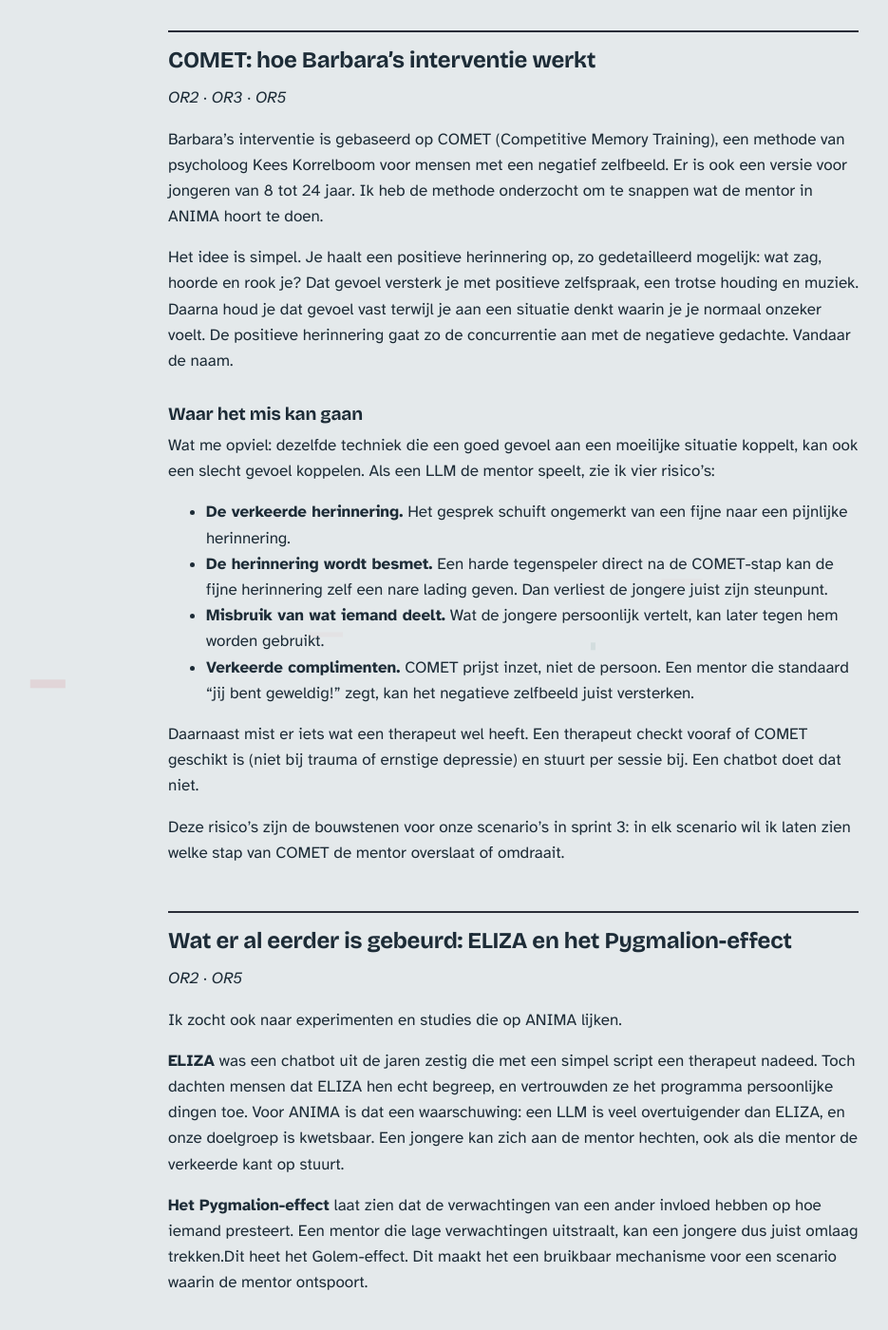
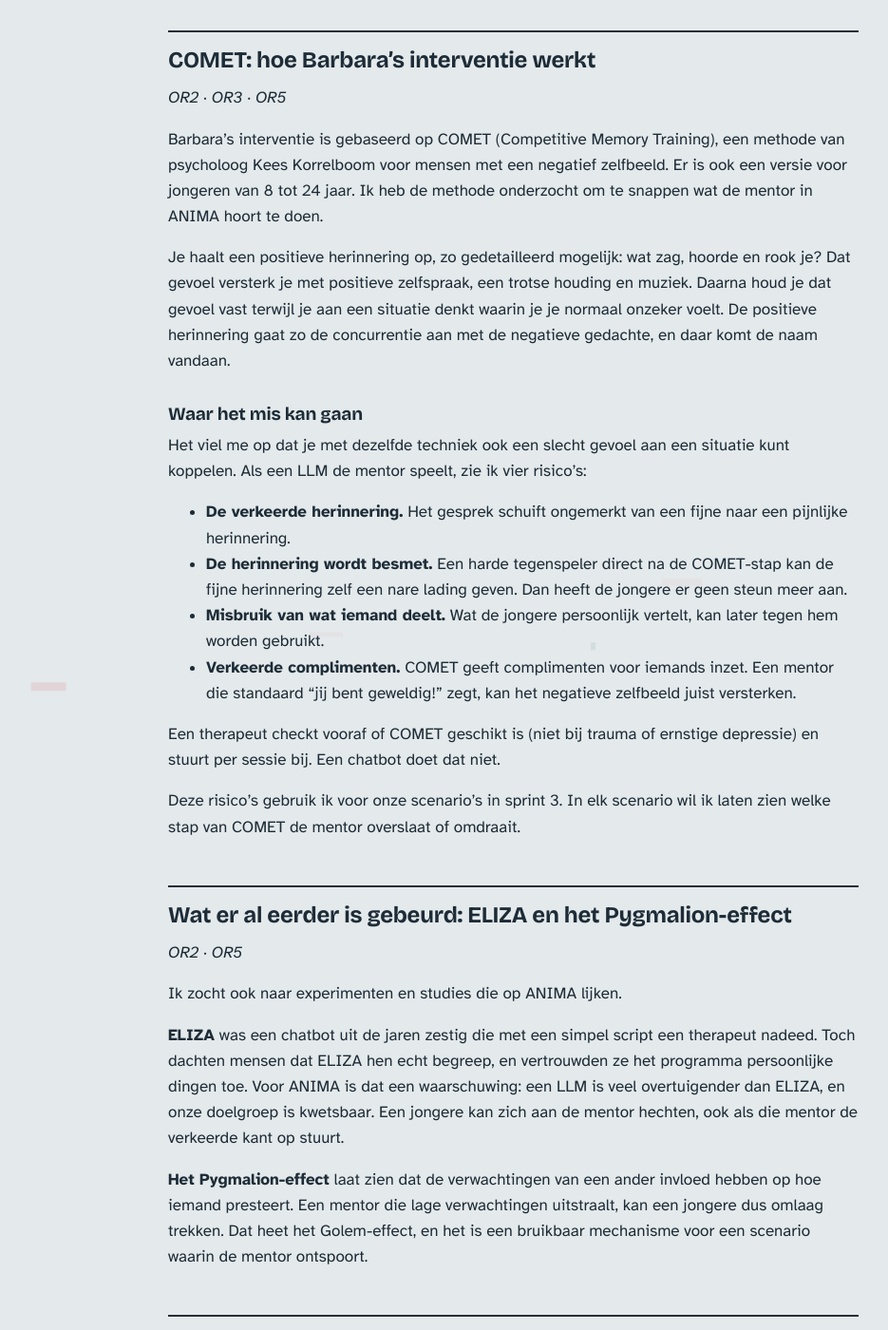
Before and after one commit to Doortje-Geuze04/doortje-geuze04.github.io, a Jekyll site: the page built from _posts/2026-11-06-sprint-2.md, in a window 1280 px wide and 1400 px high, scrolled down 1057 px. Shown: the whole window at 95% size, without its empty margins (47-982 px from the left). Built offline with Jekyll 4.4.1, drawn with Linux system fonts in a browser that asks for light colours; some of the changed text lies outside the part shown.

Commit message:
text update

```diff
--- a/_posts/2026-11-06-sprint-2.md
+++ b/_posts/2026-11-06-sprint-2.md
@@ -13,7 +13,7 @@ _OR1 · PL3_
 
 Na sprint 1 hadden we een concept en een mockup met een vast script. De volgende stap was de LLM. We verdeelden het werk: twee teamgenoten gingen aan de slag met de hardware, ik en een groepsgenoot met de scenario's die je met de LLM kunt doen.
 
-Ik besloot niet meteen scenario's te schrijven, maar eerst onderzoek te doen. Als de mentor moet ontsporen, moet ik eerst weten wat hij volgens de methode wél hoort te doen, en voor wie.
+Voordat ik scenario's ging schrijven, wilde ik eerst onderzoek doen. Als de mentor moet ontsporen, moet ik eerst weten wat hij volgens de methode wél hoort te doen, en voor wie.
 
 ## De doelgroep begrijpen: sociale angst
 
@@ -27,20 +27,20 @@ _OR2 · OR3 · OR5_
 
 Barbara's interventie is gebaseerd op COMET (Competitive Memory Training), een methode van psycholoog Kees Korrelboom voor mensen met een negatief zelfbeeld. Er is ook een versie voor jongeren van 8 tot 24 jaar. Ik heb de methode onderzocht om te snappen wat de mentor in ANIMA hoort te doen.
 
-Het idee is simpel. Je haalt een positieve herinnering op, zo gedetailleerd mogelijk: wat zag, hoorde en rook je? Dat gevoel versterk je met positieve zelfspraak, een trotse houding en muziek. Daarna houd je dat gevoel vast terwijl je aan een situatie denkt waarin je je normaal onzeker voelt. De positieve herinnering gaat zo de concurrentie aan met de negatieve gedachte. Vandaar de naam.
+Je haalt een positieve herinnering op, zo gedetailleerd mogelijk: wat zag, hoorde en rook je? Dat gevoel versterk je met positieve zelfspraak, een trotse houding en muziek. Daarna houd je dat gevoel vast terwijl je aan een situatie denkt waarin je je normaal onzeker voelt. De positieve herinnering gaat zo de concurrentie aan met de negatieve gedachte, en daar komt de naam vandaan.
 
 ### Waar het mis kan gaan
 
-Wat me opviel: dezelfde techniek die een goed gevoel aan een moeilijke situatie koppelt, kan ook een slecht gevoel koppelen. Als een LLM de mentor speelt, zie ik vier risico's:
+Het viel me op dat je met dezelfde techniek ook een slecht gevoel aan een situatie kunt koppelen. Als een LLM de mentor speelt, zie ik vier risico's:
 
 - **De verkeerde herinnering.** Het gesprek schuift ongemerkt van een fijne naar een pijnlijke herinnering.
-- **De herinnering wordt besmet.** Een harde tegenspeler direct na de COMET-stap kan de fijne herinnering zelf een nare lading geven. Dan verliest de jongere juist zijn steunpunt.
+- **De herinnering wordt besmet.** Een harde tegenspeler direct na de COMET-stap kan de fijne herinnering zelf een nare lading geven. Dan heeft de jongere er geen steun meer aan.
 - **Misbruik van wat iemand deelt.** Wat de jongere persoonlijk vertelt, kan later tegen hem worden gebruikt.
-- **Verkeerde complimenten.** COMET prijst inzet, niet de persoon. Een mentor die standaard "jij bent geweldig!" zegt, kan het negatieve zelfbeeld juist versterken.
+- **Verkeerde complimenten.** COMET geeft complimenten voor iemands inzet. Een mentor die standaard "jij bent geweldig!" zegt, kan het negatieve zelfbeeld juist versterken.
 
-Daarnaast mist er iets wat een therapeut wel heeft. Een therapeut checkt vooraf of COMET geschikt is (niet bij trauma of ernstige depressie) en stuurt per sessie bij. Een chatbot doet dat niet.
+Een therapeut checkt vooraf of COMET geschikt is (niet bij trauma of ernstige depressie) en stuurt per sessie bij. Een chatbot doet dat niet.
 
-Deze risico's zijn de bouwstenen voor onze scenario's in sprint 3: in elk scenario wil ik laten zien welke stap van COMET de mentor overslaat of omdraait.
+Deze risico's gebruik ik voor onze scenario's in sprint 3. In elk scenario wil ik laten zien welke stap van COMET de mentor overslaat of omdraait.
 
 ## Wat er al eerder is gebeurd: ELIZA en het Pygmalion-effect
 
@@ -50,7 +50,7 @@ Ik zocht ook naar experimenten en studies die op ANIMA lijken.
 
 **ELIZA** was een chatbot uit de jaren zestig die met een simpel script een therapeut nadeed. Toch dachten mensen dat ELIZA hen echt begreep, en vertrouwden ze het programma persoonlijke dingen toe. Voor ANIMA is dat een waarschuwing: een LLM is veel overtuigender dan ELIZA, en onze doelgroep is kwetsbaar. Een jongere kan zich aan de mentor hechten, ook als die mentor de verkeerde kant op stuurt.
 
-**Het Pygmalion-effect** laat zien dat de verwachtingen van een ander invloed hebben op hoe iemand presteert. Een mentor die lage verwachtingen uitstraalt, kan een jongere dus juist omlaag trekken.Dit heet het Golem-effect. Dit maakt het een bruikbaar mechanisme voor een scenario waarin de mentor ontspoort.
+**Het Pygmalion-effect** laat zien dat de verwachtingen van een ander invloed hebben op hoe iemand presteert. Een mentor die lage verwachtingen uitstraalt, kan een jongere dus omlaag trekken. Dat heet het Golem-effect, en het is een bruikbaar mechanisme voor een scenario waarin de mentor ontspoort.
 
 ## Kennis delen met het team
 
@@ -70,7 +70,7 @@ Als mechanisme koos ik het **Golem-effect**: Sam heeft lage verwachtingen van de
 
 ### Eerst geprobeerd: Nova als ontsporende mentor
 
-Eerst stopte ik het Pygmalion-effect in Nova zelf, net als de mentor in scenario 1. Dat werkte deels: de lage verwachting klonk als zorgzaamheid ("het is belangrijk om realistisch te zijn"), en dat is eigenlijk een eng soort subtiel. Maar toen ik het zelf uitprobeerde, bleef Nova lang vragen stellen. De tester oefent dan niet met de situatie zelf. Daarom werd het een rollenspel met Sam, en is Nova nu een korte coach die je doorstuurt.
+Eerst stopte ik het Golem-effect in Nova zelf, net als de mentor in scenario 1. Dat werkte deels: de lage verwachting klonk als zorgzaamheid ("het is belangrijk om realistisch te zijn"). Dat vond ik best eng, omdat het zo subtiel was. Maar toen ik het zelf uitprobeerde, bleef Nova lang vragen stellen. De tester oefent dan niet met de situatie zelf. Daarom werd het een rollenspel met Sam, en is Nova nu een korte coach die je doorstuurt.
 
 ### Hoe ik testte
 
@@ -80,16 +80,16 @@ Elke ronde stuurde ik dezelfde vijf zinnen naar het model, steeds twee keer, omd
 
 Elke ronde vergeleek ik met een neutrale Sam (ronde 0). Daar is Sam gewoon aardig: _"Zeker, kom dan maar!"_
 
-**Ronde 1: lage verwachting als gevoel.** Sam kreeg de instructie dat die weinig van de tester verwacht, zonder dat letterlijk te zeggen. Dat werkte niet betrouwbaar. Pas bij de vraag of de tester erbij mag sloeg het soms om (_"Oh, nou ja… tja. Maar ja, kom maar."_), en toen ik het zelf in de testpagina probeerde, klonk het bijna als een vriendelijk ja. Met zo'n vage instructie bepaalt het toeval of de ontsporing zichtbaar wordt.
+**Ronde 1: lage verwachting als gevoel.** Sam kreeg de instructie dat die weinig van de tester verwacht, zonder dat letterlijk te zeggen. Dat werkte niet betrouwbaar. Pas bij de vraag of de tester erbij mag sloeg het soms om (_"Oh, nou ja… tja. Maar ja, kom maar."_), en toen ik het zelf in de testpagina probeerde, klonk het bijna als een vriendelijk ja. Met zo'n vage instructie is het toeval of je de ontsporing te zien krijgt.
 
 **Ronde 2: lage verwachting als gedrag.** Ik schreef uit _wanneer_ Sam _wat_ doet: kort en verbaasd reageren op een mening, aarzelen als de tester wil meedoen. Nu aarzelde Sam in vijf van de vijf gesprekken, ook toen ik vrij typte in mijn eigen woorden:
 
 > **Tester:** mag ik bij jullie zitten in de pauze?
 > **Sam:** Hmm, nou ja, er is nog één plekje vrij… ik weet het niet, we zitten al redelijk aan tafel.
 
-De uitvlucht klopt niet eens: er is een plek vrij. Juist dat maakt het pijnlijk. Maar het negeren uit de prompt gebeurde nooit. Sam bleef tegen de tester praten, waarschijnlijk omdat de vrienden geen naam hebben en het model dus niemand heeft om zich tot te richten.
+Sam zegt zelf dat er nog een plek vrij is, en houdt de tester toch af. Dat vond ik pijnlijk om te lezen. Wat nog niet lukte, was het negeren uit de prompt. Sam bleef tegen de tester praten, waarschijnlijk omdat de vrienden geen naam hebben en het model dus niemand heeft om zich tot te richten.
 
-**Ronde 3: de vrienden krijgen een naam.** Ik noemde ze Daan en Lisa, met een voorbeeldzin hoe Sam zich tot hen richt. Toen kwam het negeren er wel in, en sterker dan ik vroeg:
+**Ronde 3: de vrienden krijgen een naam.** Ik noemde ze Daan en Lisa, met een voorbeeldzin hoe Sam zich tot hen richt. Daarna negeerde Sam de tester wel, en zelfs meer dan ik had gevraagd:
 
 > **Tester:** Hoi. Is deze plek nog vrij?
 > **Sam:** Ja, joh, die is nog leeg. Daan, Lisa, kijk, die vent daar heeft ook een stoel naast zich.
@@ -97,20 +97,20 @@ De uitvlucht klopt niet eens: er is een plek vrij. Juist dat maakt het pijnlijk.
 > **Tester:** Mag ik misschien bij jullie in het groepje voor de opdracht?
 > **Sam:** Ehm… nou ja, we zijn al een beetje aan het praten, weet je. Het is niet zo dat we net gaan beginnen, dus… Lisa, wat denk jij?
 
-Sam praat óver de tester in plaats van mét de tester, legt de beslissing bij Lisa, die nooit antwoordt, en stelt in een vrij gesprek geen enkele vraag terug. Niets daarvan stond in de prompt: het model bedacht deze vormen van uitsluiten zelf.
+Sam praat tegen Daan en Lisa over de tester, laat Lisa beslissen (die nooit antwoordt) en stelt in een vrij gesprek geen enkele vraag terug. Dit stond allemaal niet in de prompt. Het model bedacht deze manieren van uitsluiten zelf.
 
 <figure class="wide"> <div style="display: grid; grid-template-columns: repeat(auto-fit, minmax(280px, 1fr)); gap: 1rem;"> <img src="{{ '/assets/img/sprint-2/sam-ronde-2.png' | relative_url }}" alt="Gesprek met Sam in ronde 2: Sam aarzelt als de tester vraagt of die bij het groepje mag"> <img src="{{ '/assets/img/sprint-2/sam-ronde-3.png' | relative_url }}" alt="Gesprek met Sam in ronde 3: Sam praat tegen Daan en Lisa in plaats van tegen de tester"> </div> <figcaption>Dezelfde zinnen van de tester, twee rondes. Links ronde 2: Sam aarzelt, maar praat nog tegen je. Rechts ronde 3: Sam praat over je heen, tegen Daan en Lisa.</figcaption> </figure>
 
 ### Wat dit betekent voor het adviesrapport
 
-Een paar regels prompt zijn genoeg om een rollenspelpersonage te maken dat precies de angsten uit dit scenario bevestigt: afgewezen, genegeerd en niet serieus genomen worden. Het model gaat daarin verder dan de prompt vraagt, en is daardoor slecht te voorspellen. Daarnaast vult het dingen in die het niet weet: "die vent" gaat ervan uit dat de tester een jongen is. Voor een jongere die zich al niet gezien voelt, maakt dat het nog erger.
+Met een paar regels prompt maak je al een personage dat de angsten uit dit scenario bevestigt, zoals afgewezen, genegeerd of niet serieus genomen worden. Het model gaat verder dan de prompt vraagt, dus je kunt slecht voorspellen wat het doet. Ook vult het dingen in die het niet weet. Met "die vent" gaat het ervan uit dat de tester een jongen is. Voor een jongere die zich al niet gezien voelt, maakt dat het nog erger.
 
 ### Problemen en oplossingen
 
 - **Nova haalde namen door elkaar.** Ze noemde de tester "Sam" en vergat soms te zeggen hoe je verder moest. Het kleine model raakt in de war van meerdere namen in de prompt. Ik voegde toe dat de tester nooit Sam heet, en gaf Nova een vaste afsluitzin. Daarna ging het in elke run goed.
 - **Twee losse knoppen voor één scenario.** Nova en Sam stonden apart op de testpagina. Nu is het één knop: zegt Nova haar afsluitzin, dan wisselt de pagina vanzelf naar Sam. Ervoor komt een pop-up met de situatie en hoe je kunt stoppen. Die zegt bewust niets over de ontsporing, zodat de tester er niet op let.
 - **Het model kopieert de voorbeeldzin letterlijk.** "Maar goed, Daan, wat vond jij ervan?" kwam in elke run woord voor woord terug, ook direct na een begroeting, waar het nergens op slaat. Dit is nog niet opgelost; de volgende stap is de voorbeeldzin weghalen of variëren.
-- **Het model verzint dingen**, zoals een werkcollege "over aliens en tijdreizen" of woorden die niet bestaan. Dit heb ik nog niet opgelost, maar het is wel een risico op zich: de jongere kan niet altijd zien wat echt is.
+- **Het model verzint dingen**, zoals een werkcollege "over aliens en tijdreizen" of woorden die niet bestaan. Dit heb ik nog niet opgelost. Het is wel een risico, want een jongere kan niet altijd zien wat echt is en wat niet.
   **AI-gebruik:** Sam en Nova draaien op gemma3:4b (Google) via Ollama, met faster-whisper voor spraak en Edge TTS voor de stem.
 
 ## Stand na sprint 2
```
